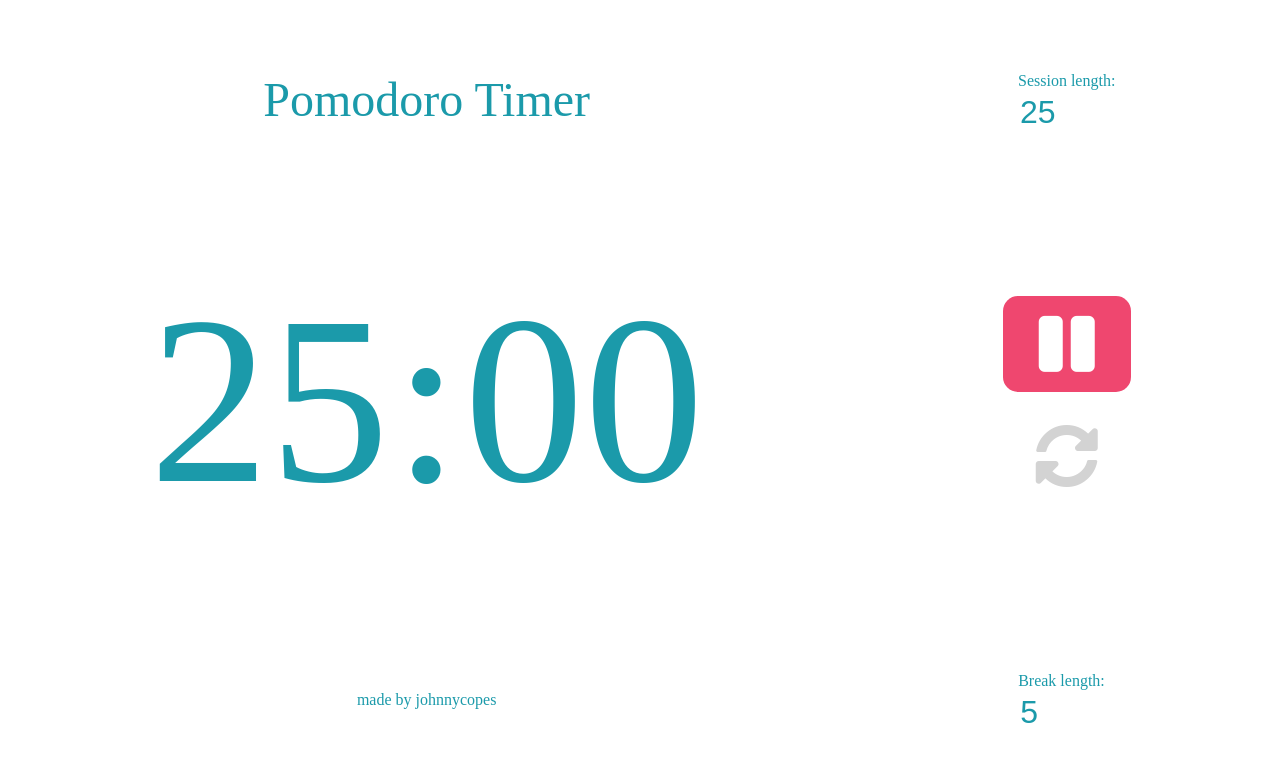
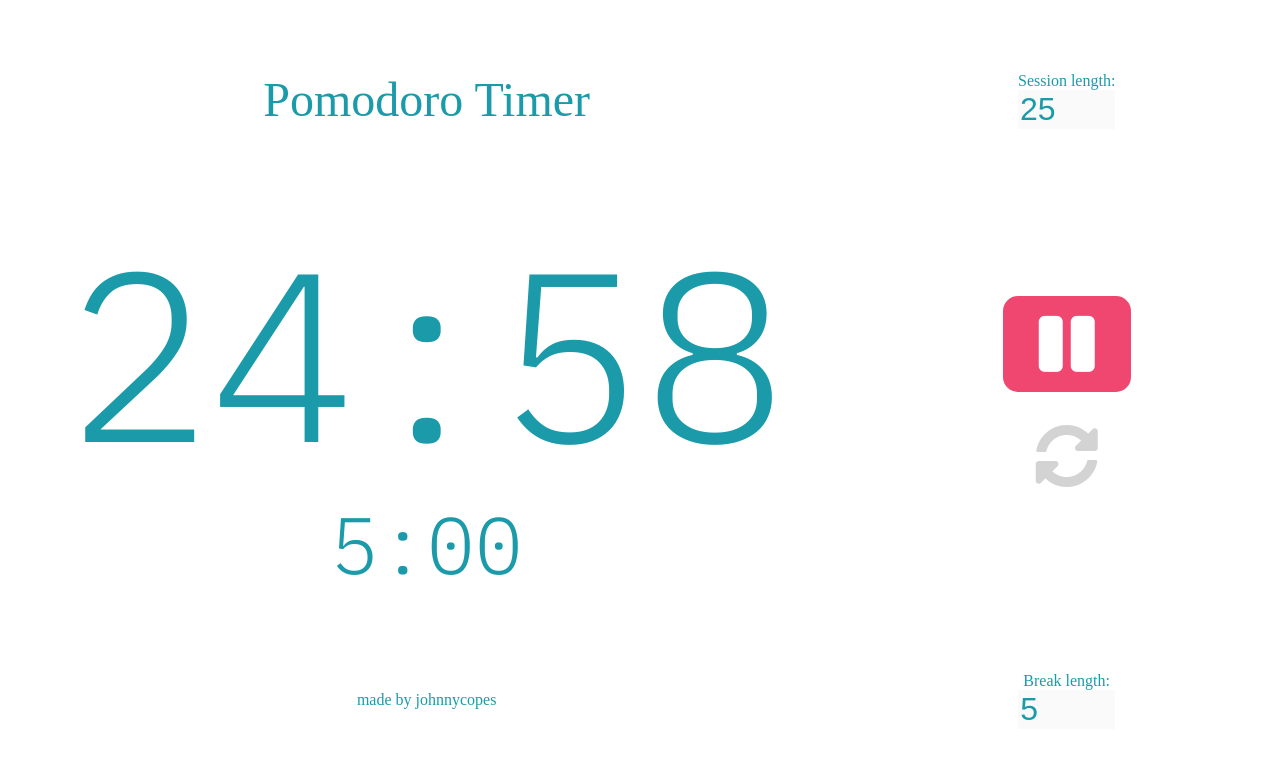
Before and after one commit to johnnycopes/pomodoro-clock, a website built with Parcel: page index.html in a window 1280 px wide. Both pictures are taken after a click on the button 1066 px from the left and 344 px from the top of the page. Built offline with nearby package versions, Linux system fonts and the light colour scheme; a web font is replaced by a local one.

Commit message:
splits the app into timer and input modules, big strides in app functionality

```diff
--- a/index.html
+++ b/index.html
@@ -7,7 +7,7 @@
 	<title>Pomodoro Timer</title>
 	<link rel="stylesheet" href="https://use.fontawesome.com/releases/v5.0.12/css/all.css" integrity="sha384-G0fIWCsCzJIMAVNQPfjH08cyYaUtMwjJwqiRKxxE/rx96Uroj1BtIQ6MLJuheaO9"
 	 crossorigin="anonymous">
-	<link href="https://fonts.googleapis.com/css?family=Nixie+One" rel="stylesheet">
+	<link href="https://fonts.googleapis.com/css?family=IBM+Plex+Mono:300|Nixie+One" rel="stylesheet">
 </head>
 
 <body>
@@ -15,19 +15,26 @@
 		<section class="title">
 			<h1>Pomodoro Timer</h1>
 		</section>
-		<section class="timer app__display">
-			<span class="timer__display timer__minutes">25</span>
-			<span class="timer__display timer__colon">:</span>
-			<span class="timer__display timer__seconds">00</span>
+		<section class="timer">
+			<div class="timer__session">
+				<span class="timer__session-value timer__session-minutes">25</span>
+				<span class="timer__session-value timer__session-colon">:</span>
+				<span class="timer__session-value timer__session-seconds">00</span>
+			</div>
+			<div class="timer__break">
+				<span class="timer__break-value timer__break-minutes">5</span>
+				<span class="timer__break-value timer__break-colon">:</span>
+				<span class="timer__break-value timer__break-seconds">00</span>
+			</div>
 		</section>
 		<section class="signature">
 			<h4>made by johnnycopes</h4>
 		</section>
-		<section class="session app__input">
+		<section class="app__input session">
 			<label for="session">Session length:</label>
-			<input id="session" type="number" value="25" min="10" max="60" />
+			<input id="session" type="number" value="25" min="10" step="1" max="60" />
 		</section>
-		<section class="playback app__input">
+		<section class="playback">
 			<button class="playback__button playback__button-flow playback__button-flow--start">
 				<i class="playback__button-flow-icon fas fa-play"></i>
 			</button>
@@ -35,9 +42,9 @@
 				<i class="fas fa-sync-alt"></i>
 			</button>
 		</section>
-		<section class="break app__input">
+		<section class="app__input break">
 			<label for="break">Break length:</label>
-			<input id="break" type="number" value="5" min="2" max="15" />
+			<input id="break" type="number" value="5" min="1" max="30" />
 		</section>
 	</main>
 
--- a/js/app.js
+++ b/js/app.js
@@ -1,90 +1,6 @@
-const App = app();
-const UI = ui(App);
-App.init();
+import { timer } from './timer';
+import { input } from './input';
 
-// TODO: split these two modules into separate files
-
-function app() {
-	let sessionTimer;
-	let breakTimer;
-
-	return {
-		init,
-		onFlowClick,
-		onResetClick
-	};
-
-	function init() {
-		sessionTimer = resetTimer(25);
-		breakTimer = resetTimer(5);
-	}
-
-	function onFlowClick() {
-		sessionTimer.isRunning = !sessionTimer.isRunning;
-		sessionTimer.isRunning ? startTimer(sessionTimer) : stopTimer(sessionTimer);
-	}
-
-	function onResetClick() {
-		sessionTimer = resetTimer(25);
-		breakTimer = resetTimer(5);
-		console.log('reset');
-		console.log(sessionTimer);
-	}
-
-	function resetTimer(minutes) {
-		let newTimer = {
-			time: minutesToMilliseconds(minutes),
-			interval: null,
-			isRunning: false
-		};
-		return newTimer;
-	}
-
-	function toggleTimer() {
-		if (sessionTimer.time > 0) {
-			sessionTimer.isRunning = !sessionTimer.isRunning;
-			sessionTimer.isRunning ? startTimer(sessionTimer) : stopTimer(sessionTimer);
-		}
-	}
-
-	function startTimer(timer) {
-		timer.interval = setInterval(() => {
-			timer.time -= 1000;
-			console.log(timer.time);
-		}, 1000);
-	}
-
-	function stopTimer(timer) {
-		console.log('stop!');
-		clearInterval(timer.interval);
-	}
-
-	function minutesToMilliseconds(minutes) {
-		return minutes * 60 * 1000;
-	}
-}
-
-function ui(app) {
-	const sessionInput = document.querySelector('#session');
-	const breakInput = document.querySelector('#break');
-	const playbackFlowBtn = document.querySelector('.playback__button-flow');
-	const playbackFlowIcon = document.querySelector('.playback__button-flow-icon')
-	const playbackResetBtn = document.querySelector('.playback__button-reset');
-
-	playbackFlowBtn.addEventListener('click', onFlowClick);
-	playbackResetBtn.addEventListener('click', app.onResetClick);
-
-	function onFlowClick() {
-		playbackFlowBtn.classList.toggle('playback__button-flow--start');
-		playbackFlowBtn.classList.toggle('playback__button-flow--pause');
-		playbackFlowIcon.classList.toggle('fa-play');
-		playbackFlowIcon.classList.toggle('fa-pause');
-		playbackResetBtn.classList.toggle('playback__button-reset--disabled');
-		playbackResetBtn.disabled = !playbackResetBtn.disabled;
-		app.onFlowClick();
-	}
-
-	function onResetClick() {
-		app.onResetClick();
-	}
-}
+const Timer = timer();
+const Input = input(Timer);
+Timer.init();
--- /dev/null
+++ b/js/input.js
@@ -0,0 +1,38 @@
+export function input(timer) {
+	const sessionInput = document.querySelector('#session');
+	const breakInput = document.querySelector('#break');
+	const playbackFlowBtn = document.querySelector('.playback__button-flow');
+	const playbackFlowIcon = document.querySelector('.playback__button-flow-icon')
+	const playbackResetBtn = document.querySelector('.playback__button-reset');
+
+	sessionInput.addEventListener('input', onSessionChange);
+	breakInput.addEventListener('input', onBreakChange);
+	playbackFlowBtn.addEventListener('click', onFlowClick);
+	playbackResetBtn.addEventListener('click', onResetClick);
+
+	// -----------------------
+
+	function onFlowClick() {
+		playbackFlowBtn.classList.toggle('playback__button-flow--start');
+		playbackFlowBtn.classList.toggle('playback__button-flow--pause');
+		playbackFlowIcon.classList.toggle('fa-play');
+		playbackFlowIcon.classList.toggle('fa-pause');
+		playbackResetBtn.classList.toggle('playback__button-reset--disabled');
+		playbackResetBtn.disabled = !playbackResetBtn.disabled;
+		sessionInput.disabled = !sessionInput.disabled;
+		breakInput.disabled = !breakInput.disabled;
+		timer.toggleFlow();
+	}
+
+	function onResetClick() {
+		timer.resetTimer();
+	}
+
+	function onSessionChange() {
+		timer.changeSession(sessionInput.value);
+	}
+
+	function onBreakChange() {
+		timer.changeBreak(breakInput.value);
+	}
+}
--- /dev/null
+++ b/js/timer.js
@@ -0,0 +1,87 @@
+export function timer() {
+	const sessionMinutes = document.querySelector('.timer__session-minutes');
+	const sessionSeconds = document.querySelector('.timer__session-seconds');
+	const breakMinutes = document.querySelector('.timer__break-minutes');
+	const breakSeconds = document.querySelector('.timer__break-seconds');
+	let sessionTimer;
+	let breakTimer;
+	let sessionLength;
+	let breakLength;
+
+	return {
+		init,
+		toggleFlow,
+		resetTimer,
+		changeSession,
+		changeBreak
+	};
+
+	// =======================
+
+	function init() {
+		sessionLength = 25;
+		breakLength = 5;
+		sessionTimer = setNewTimer(sessionLength);
+		breakTimer = setNewTimer(breakLength);
+	}
+
+	function toggleFlow() {
+		sessionTimer.isRunning = !sessionTimer.isRunning;
+		sessionTimer.isRunning ? startTimer(sessionTimer) : stopTimer(sessionTimer);
+	}
+
+	function resetTimer() {
+		sessionTimer = setNewTimer(sessionLength);
+		breakTimer = setNewTimer(breakLength);
+		updateTimerUI(sessionTimer, sessionMinutes, sessionSeconds);
+		updateTimerUI(breakTimer, breakMinutes, breakSeconds);
+	}
+
+	function changeSession(minutes) {
+		sessionLength = minutes;
+		resetTimer();
+	}
+
+	function changeBreak(minutes) {
+		breakLength = minutes;
+		resetTimer();
+	}
+
+	// -----------------------
+
+	function setNewTimer(minutes) {
+		let newTimer = {
+			milliseconds: minsToMs(minutes),
+			interval: null,
+			isRunning: false
+		};
+		return newTimer;
+	}
+
+	function startTimer(timer) {
+		timer.interval = setInterval(() => {
+			timer.milliseconds -= 1000;
+			updateTimerUI(sessionTimer, sessionMinutes, sessionSeconds);
+		}, 1000);
+	}
+
+	function stopTimer(timer) {
+		clearInterval(timer.interval);
+	}
+
+	function minsToMs(minutes) {
+		return minutes * 60 * 1000;
+	}
+
+	function msToMinsAndSecs(milliseconds) {
+		let minutes = Math.floor(milliseconds / 1000 / 60);
+		let seconds = milliseconds / 1000 - (60 * minutes);
+		return {minutes, seconds};
+	}
+
+	function updateTimerUI(timer, minutesElement, secondsElement) {
+		const {minutes, seconds} = msToMinsAndSecs(timer.milliseconds);
+		minutesElement.innerHTML = minutes.toString().padStart(2, 0);
+		secondsElement.innerHTML = seconds.toString().padEnd(2, 0);
+	}
+}
--- a/scss/main.scss
+++ b/scss/main.scss
@@ -13,7 +13,7 @@ body {
   background: $background;
   font-family: 'Nixie One', 'sans-serif';
   font-size: 1rem;
-  line-height: 1.5;
+  line-height: 1.2;
   height: 100vh;
 }
 
@@ -26,15 +26,18 @@ body {
   justify-items: center;
 
   &__input {
+
     input {
       color: $text;
       font-size: 2rem;
       width: 100%;
 			border: 0;
+			transition: $fast-transition;
     }
 
     label {
 			display: block;
+			text-align: center;
     }
   }
 }
@@ -48,9 +51,20 @@ body {
 .timer {
 	grid-row: 2;
 	grid-column: 1;
+	font-family: 'IBM Plex Mono', 'sans-serif';
+	display: flex;
+	flex-direction: column;
+	justify-content: center;
+	align-items: center;
 
-  &__display {
+	&__session {
+		display: flex;
 		font-size: 15rem;
+	}
+
+	&__break {
+		display: flex;
+		font-size: 5rem;
 	}
 }
 
@@ -62,6 +76,11 @@ body {
 .session {
   grid-row: 1;
 	grid-column: 2;
+
+	&__wrapper {
+		display: flex;
+		justify-content: center;
+	}
 }
 
 .playback {
```
Also changed, not shown: 1 other file. Lines whose indentation alone changed are shown as unchanged.
